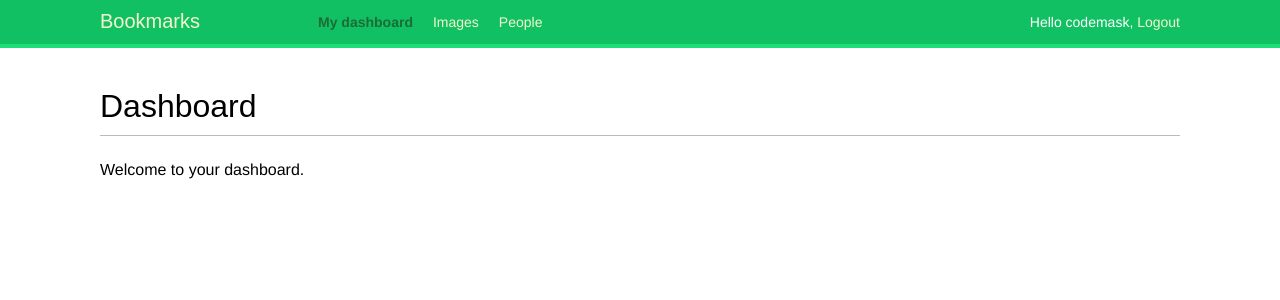
After one commit to DeeMATT/Django_SocialApp, a Django app: page /account/ in a window 1280 px wide. The commit adds this page. Shown: the top 300 px of the page. Run offline with Django 3.2, Linux system fonts and the light colour scheme; a user stored in the database is signed in; some web fonts are replaced.

Commit message:
login and logout views using django aunthentication views

```diff
--- /dev/null
+++ b/BOOKMARKS/account/templates/account/dashboard.html
@@ -0,0 +1,8 @@
+{% extends "base.html" %}
+
+{% block title %}Dashboard{% endblock %}
+
+{% block content %}
+    <h1>Dashboard</h1>
+    <p>Welcome to your dashboard.</p>
+{% endblock %}
--- a/BOOKMARKS/account/templates/base.html
+++ b/BOOKMARKS/account/templates/base.html
@@ -4,11 +4,33 @@
 <html>
     <head>
         <title>{% block title %}{% endblock %}</title>
-        <link href="{% static "css/base.css" %}" rel="stylesheet">
+        <link href="{% static 'css/base.css' %}" rel="stylesheet">
 </head>
     <body>
         <div id="header">
             <span class="logo">Bookmarks</span>
+            {% if request.user.is_authenticated %}
+                <ul class="menu">
+                    <li {% if section == "dashboard" %}class="selected"{% endif %}>
+                        <a href="{% url 'dashboard' %}">My dashboard</a>
+                    </li>
+                    <li {% if section == "images" %}class="selected"{% endif %}>
+                        <a href="#">Images</a>
+                    </li>
+                    <li {% if section == "people" %}class="selected"{% endif %}>
+                        <a href="#">People</a>
+                    </li>
+                </ul>
+            {% endif %}
+
+            <span class="user">
+                {% if request.user.is_authenticated %}
+                    Hello {{ request.user.username }},
+                    <a href="{% url 'logout' %}">Logout</a>
+                {% else %}
+                    <a href="{% url 'logout' %}">Log-in</a>
+                {% endif %}
+            </span>
         </div>
         <div id="content">
             {% block content %}
--- a/BOOKMARKS/account/urls.py
+++ b/BOOKMARKS/account/urls.py
@@ -1,9 +1,13 @@
 from django.urls import path
+from django.contrib.auth import views as auth_views
 from . import views
 
 
+urlpatterns = [
+    # path('login/', views.user_login, name='login'),
+    path('login/', auth_views.LoginView.as_view(), name='login'),
+    path('logout/', auth_views.LogoutView.as_view(), name='logout'),
+    path('', views.dashboard, name='dashboard'),
 
-urlpatterns = [
-    # post views
-    path('login/', views.user_login, name='login'),
+    # change
 ]
--- a/BOOKMARKS/account/views.py
+++ b/BOOKMARKS/account/views.py
@@ -2,6 +2,7 @@ from django.http import HttpResponse
 from django.shortcuts import render
 from django.contrib.auth import authenticate, login
 from .forms import LoginForm
+from django.contrib.auth.decorators import login_required
 
 def user_login(request):
     if request.method == 'POST':
@@ -24,3 +25,10 @@ def user_login(request):
     else:
         form = LoginForm()
     return render(request, 'account/login.html', {'form': form})
+
+
+@login_required
+def dashboard(request):
+    return render(request,
+                'account/dashboard.html',
+                {'section': 'dashboard'})
--- a/BOOKMARKS/bookmarks/settings.py
+++ b/BOOKMARKS/bookmarks/settings.py
@@ -26,6 +26,10 @@ SECRET_KEY = 'ly!bv=nb&(s3=+kx1r9%8ww_40)8*&6dd@@#k=bh-*0z3cu(mc'
 DEBUG = True
 
 ALLOWED_HOSTS = []
+
+LOGIN_REDIRECT_URL = 'dashboard'
+LOGIN_URL = 'login'
+LOGOUT_URL = 'logout'
 
 
 # Application definition
```
Also changed, not shown: BOOKMARKS/account/templates/registration/logged_out.html (added, +8 -0 lines), BOOKMARKS/account/templates/registration/login.html (added, +24 -0 lines).
